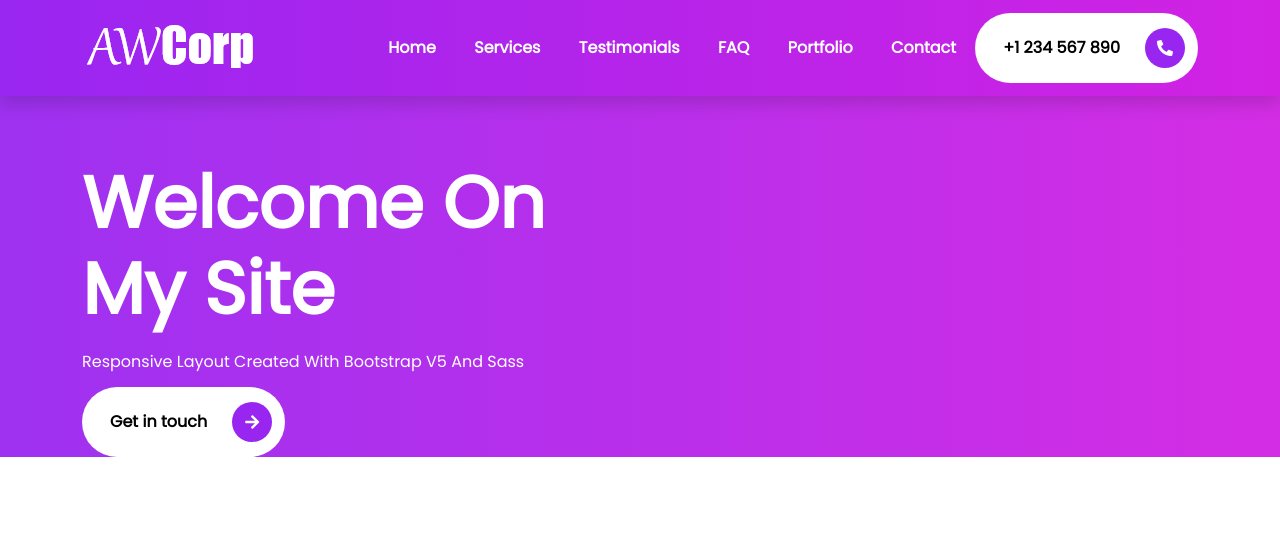
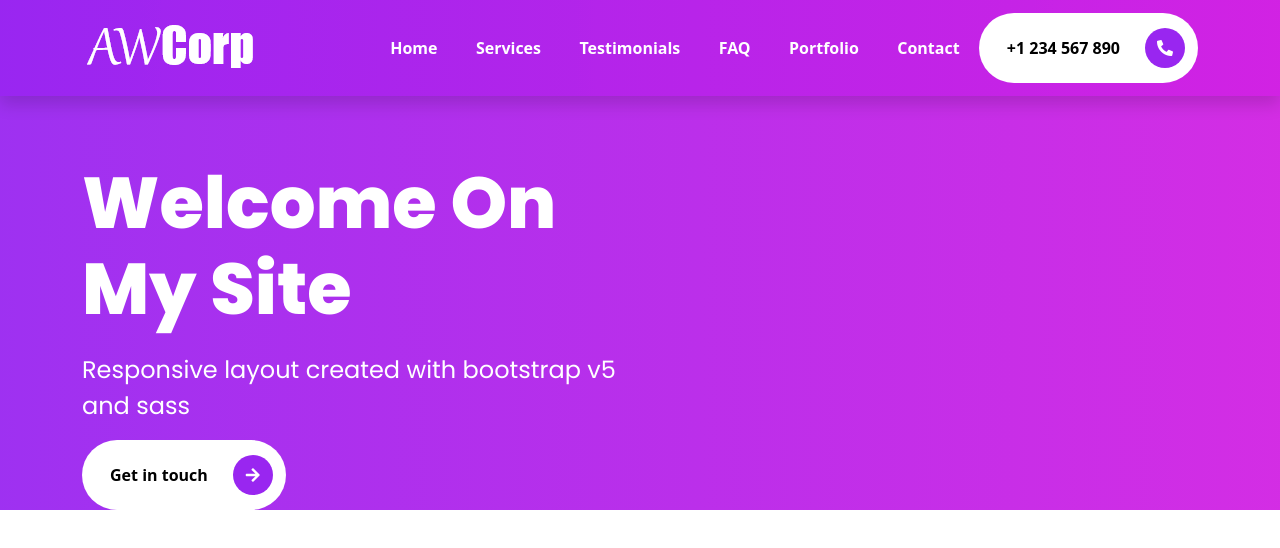
Before and after one commit to Meret12/BootstrapPortfolioFCC, a website: page index.html in a window 1280 px wide. Drawn offline with nearby package versions, Linux system fonts and the light colour scheme.

Commit message:
text typography

```diff
--- a/index.html
+++ b/index.html
@@ -9,7 +9,7 @@
     <link rel="stylesheet" href="/assets/css/fontawesome.css">
     <link rel="preconnect" href="https://fonts.googleapis.com">
     <link rel="preconnect" href="https://fonts.gstatic.com" crossorigin>
-    <link href="https://fonts.googleapis.com/css2?family=Poppins&display=swap" rel="stylesheet">
+    <link href="https://fonts.googleapis.com/css2?family=Poppins:wght@400;500;600;700;800;900&display=swap" rel="stylesheet">
   </head>
   <body>
 
@@ -61,7 +61,7 @@
           <div class='col-md-6 intros'>
             <h1 class='display-2'>
               <span class='display-2--intro'>Welcome on my site</span>
-              <span class='display-2--description'>Responsive layout created with bootstrap v5 and sass</span>
+              <span class='display-2--description lh-base'>Responsive layout created with bootstrap v5 and sass</span>
             </h1>
             <button type="button" name="button" class='rounded-pill btn-rounded'>Get in touch
             <span>
--- a/scss/components/_typography.scss
+++ b/scss/components/_typography.scss
@@ -1,21 +1,21 @@
 @use '../custom' as *;
 
-html * {
-    font-family: 'Poppins', serif;
-  }
 
 .display-2 {
   margin-bottom: 1rem;
   text-transform: capitalize;
+  font-family: 'Poppins', sans-serif;
 
   &--intro {
     display: inline-block;
     font-weight: 800;
+    font-family: 'Poppins', sans-serif;
   }
 
   &--description {
-    font-size: 1rem;
+    font-size: 1.5rem;
     display: block;
     margin-top: 1.2rem;
+    text-transform: none;
   }
 }
```
Also changed, not shown: assets/css/style.css, 1 other file.
